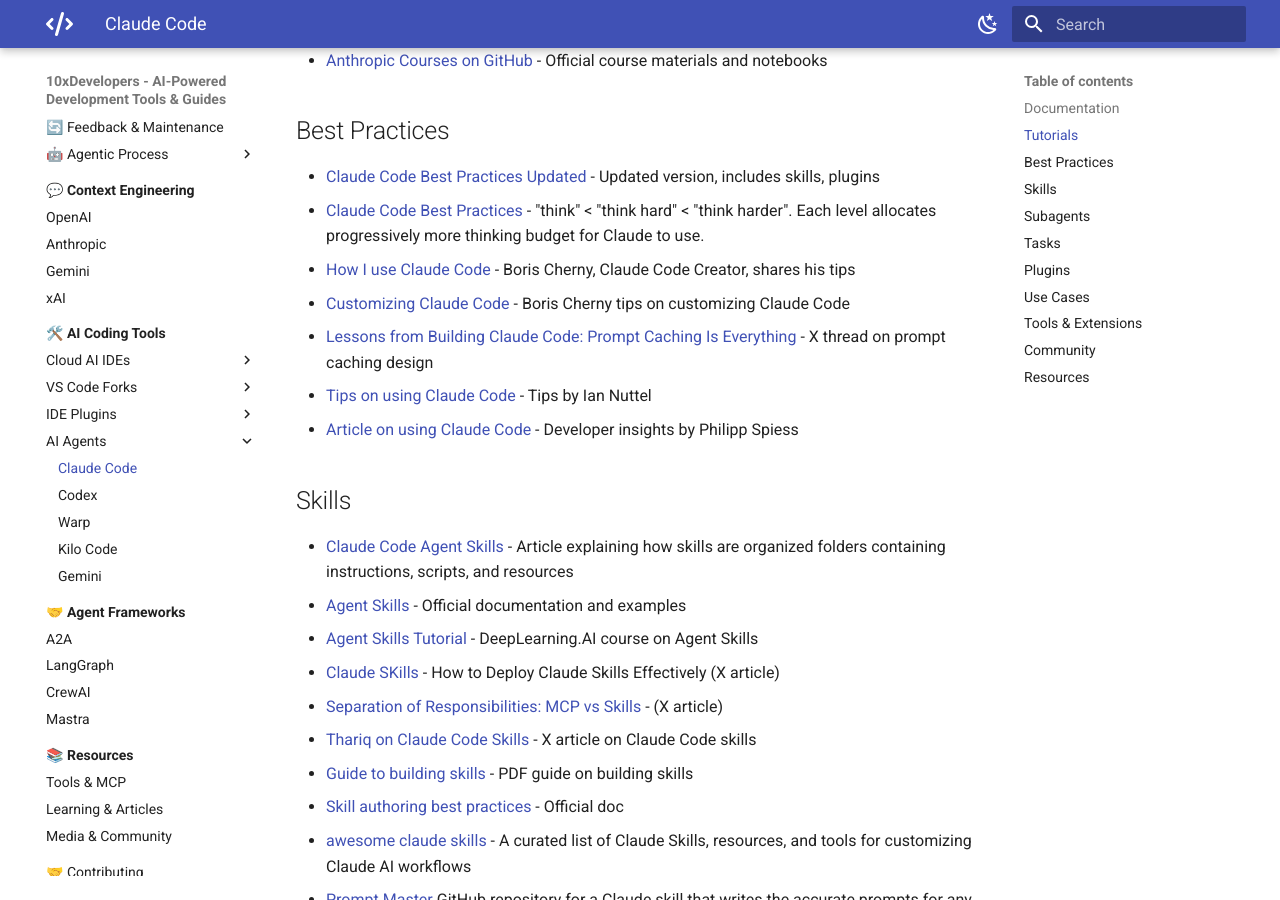
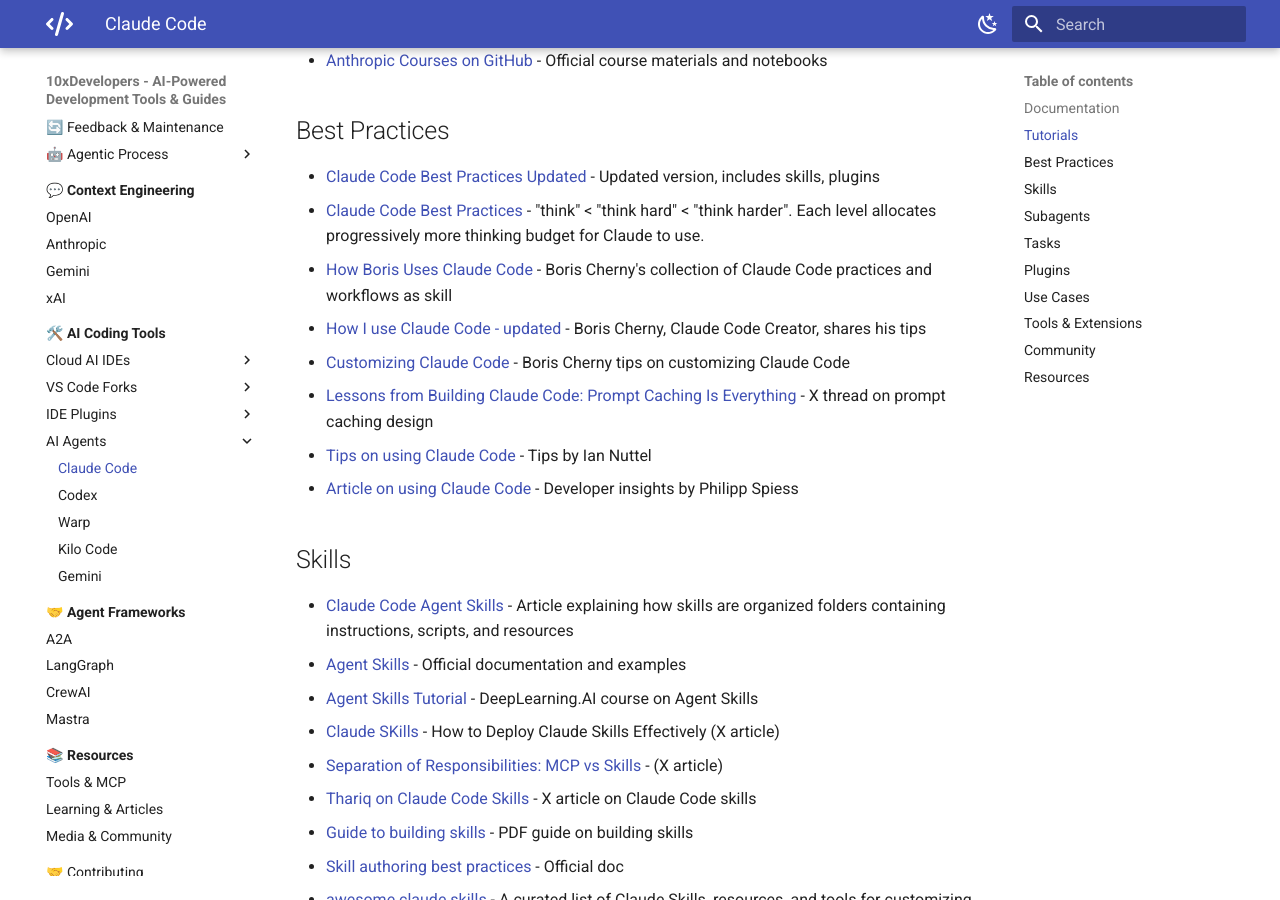
Before and after one commit to shlomoc/10xdev, an MkDocs documentation site: the page built from docs/ai-coding-tools/ai-agents/claude-code.md, in a window 1280 px wide and 900 px high, scrolled down 861 px. Built offline with MkDocs 1.6.1 and Material for MkDocs 9.7.7, drawn with Linux system fonts in a browser that asks for light colours.

Commit message:
docs(langgraph, claude-code, cline): update resources and links for AI agent frameworks

```diff
--- a/docs/ai-coding-tools/ai-agents/claude-code.md
+++ b/docs/ai-coding-tools/ai-agents/claude-code.md
@@ -28,7 +28,8 @@ Claude code is a CLI that can also be used with an IDE like VS Code.
 ## Best Practices
 - [Claude Code Best Practices Updated](https://code.claude.com/docs/en/best-practices) - Updated version, includes skills, plugins
 - [Claude Code Best Practices](https://www.anthropic.com/engineering/claude-code-best-practices) - "think" < "think hard" < "think harder".  Each level allocates progressively more thinking budget for Claude to use.
-- [How I use Claude Code](https://x.com/bcherny/status/2017742741636321619) - Boris Cherny, Claude Code Creator, shares his tips
+- [How Boris Uses Claude Code](https://howborisusesclaudecode.com/) - Boris Cherny's collection of Claude Code practices and workflows as skill
+- [How I use Claude Code - updated](https://x.com/bcherny/status/2017742741636321619) - Boris Cherny, Claude Code Creator, shares his tips
 - [Customizing Claude Code](https://x.com/bcherny/status/2021699851499798911) - Boris Cherny tips on customizing Claude Code
 - [Lessons from Building Claude Code: Prompt Caching Is Everything](https://x.com/trq212/status/2024574133011673516) - X thread on prompt caching design
 - [Tips on using Claude Code](../../reference/claude-code-tips.md) - Tips by Ian Nuttel
```
Also changed, not shown: docs/agent-frameworks/langgraph.md (+2 -0 lines), docs/ai-coding-tools/ide-plugins/cline.md (+1 -0 lines).
